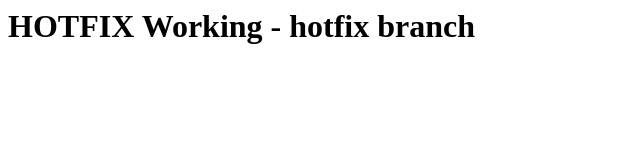
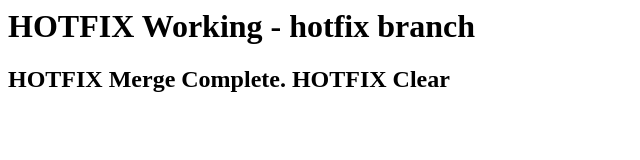
Before and after one commit to jeongjoonho/git_study1, a plain HTML site: page index.html in a window 1280 px wide. Shown: the whole page, without its empty margins (0-640 px from the left). Drawn offline with Linux system fonts and the light colour scheme.

Commit message:
Merge hotFix

```diff
--- a/index.html
+++ b/index.html
@@ -1 +1,2 @@
 <h1>HOTFIX Working - hotfix branch</h1>
+<h2>HOTFIX Merge Complete. HOTFIX Clear</h2>
```
